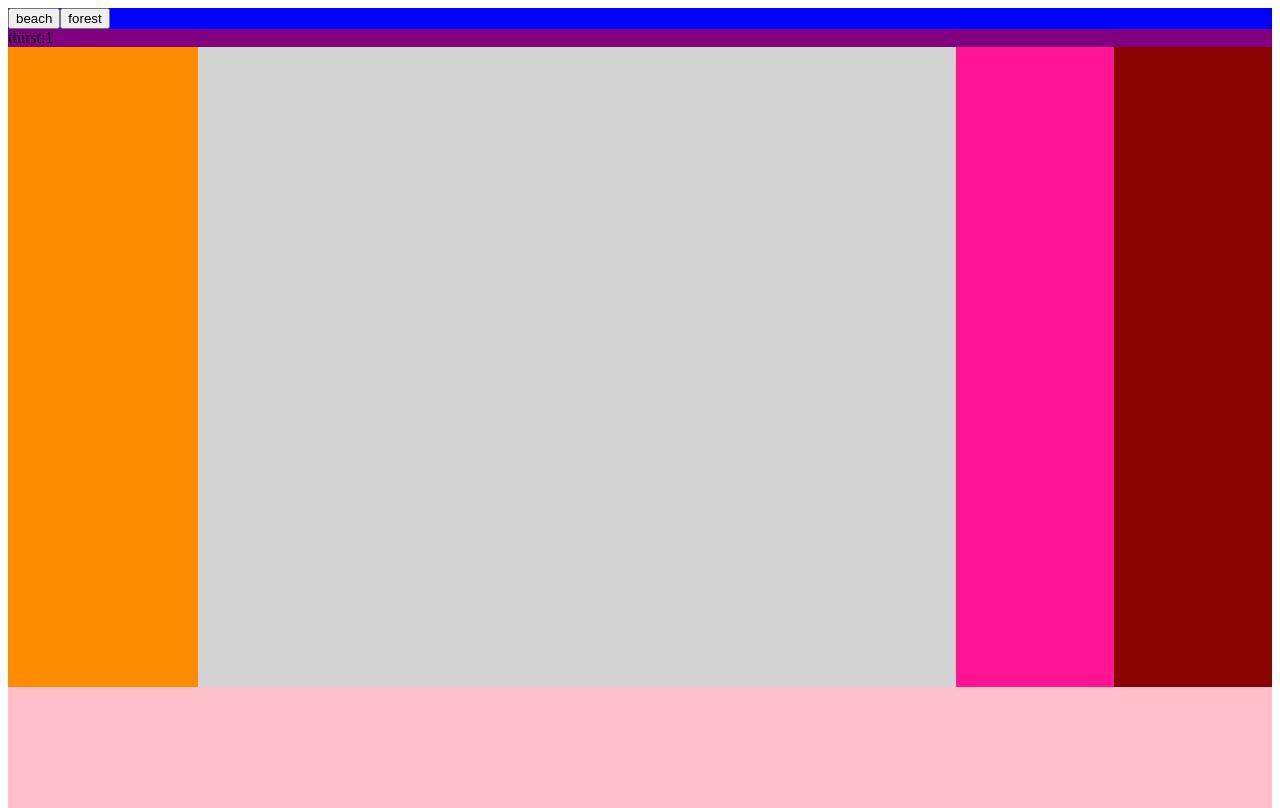
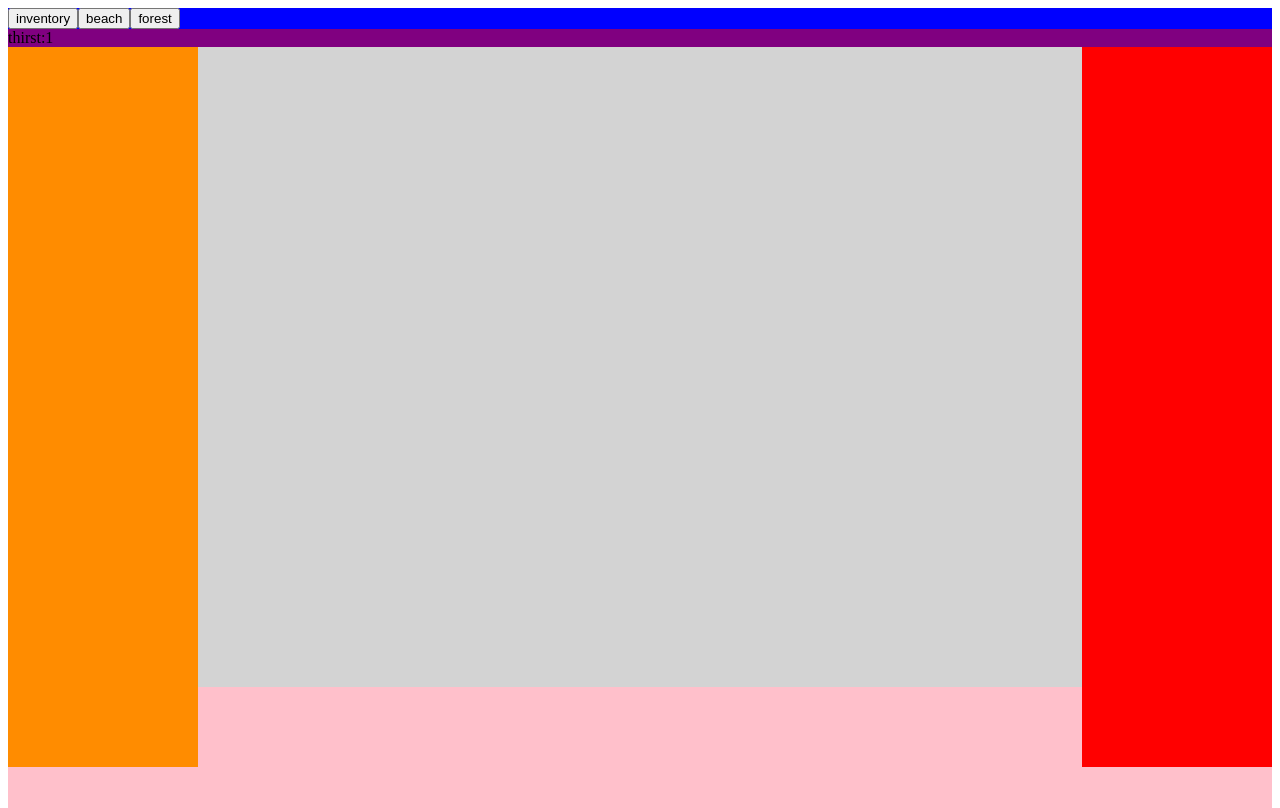
Before and after one commit to Elafane/Insula, a plain HTML site: page index.html in a window 1280 px wide. Drawn offline with Linux system fonts and the light colour scheme.

Commit message:
new inventory

```diff
--- a/beach.js
+++ b/beach.js
@@ -25,11 +25,11 @@ var beach = {
 	digged : function(){
 		var r = Math.random();
 		if(!inventory.items.cauldron.found && r > 0.8) {
-			inventory.add('cauldron',1);
+			inventory.addItem('cauldron',1);
 			display.writeMessage("You found a cauldron");
 		}
 		else if (r > 0.4) {
-			inventory.add('smallStone',1);
+			inventory.addResource('smallStone',1);
 			display.writeMessage("You found a small stone");
 		}
 		else {
@@ -40,15 +40,15 @@ var beach = {
 
 
 	buildFirePlace : function() {
-		if(!beach.fireplace.build && inventory.items.smallStone.amount >= 10){
-			inventory.use('smallStone',10);
+		if(!beach.fireplace.build && inventory.resources.smallStone.amount >= 10){
+			inventory.useResource('smallStone',10);
 			beach.fireplace.build = true;
 		}
 	},
 	fillCauldron : function(){
 		if(inventory.items.cauldron.amount > 0){
-			inventory.use('cauldron',1);
-			inventory.add('filledCauldron',1)
+			inventory.useItem('cauldron',1);
+			inventory.addItem('filledCauldron',1)
 		}
 	}
 
--- a/display.js
+++ b/display.js
@@ -11,12 +11,15 @@ var display = {
     update : function () {
         //display.updateMap();
         display.updateStatus();
-        display.updateInventory();
+        display.updateResources();
         //display.writeMessage(Date.now());
     },
     updateMap : function (){
         var html = $("<div></div>");
         var btn;
+		btn = $("<button>inventory</button>");
+		btn.click(display.showInventory);
+		html.append(btn);
         if(map.place.hasOwnProperty('beach')){
             btn = $("<button>beach</button>");
             btn.click(display.showBeach);
@@ -34,27 +37,30 @@ var display = {
 		html.append($("<span></span>").text("thirst:" + hero.thirst));
 		$("#status").html(html);
 	},
-    updateInventory : function(){
-        var items = inventory.items;
+    updateResources : function(){
+        var resources = inventory.resources;
         var table = $("<table></table>");
-        for(var item in items){
-            if(items[item].found){
+        for(var resource in resources){
+            if(resources[resource].found){
                 var tr = $("<tr></tr>");
-                tr.append($("<td></td>").text(items[item].name));
-                tr.append($("<td></td>").text(items[item].amount));
+                tr.append($("<td></td>").text(resources[resource].name));
+                tr.append($("<td></td>").text(resources[resource].amount));
                 table.append(tr);
             }
         }
-        $("#items").html(table);
-        var actions = $("<div></div>");
-        var fieldset;
-        if(inventory.items.filledCauldron.amount > 0){
+        $("#resources").html(table);
+    },
+    showInventory : function(){
+		var html = $("<div></div>");
+		var fieldset;
+		if(inventory.items.filledCauldron.amount > 0){
 			fieldset = $("<fieldset></fieldset>").append($("<legend></legend>").text("filled cauldron"));
-			fieldset.append($("<button></button>").text("drink").click(beach.drinkSaltWater));
-			actions.append(fieldset);
+			fieldset.append(($("<button></button>").text("drink salt water")).click(beach.drinkSaltWater));
+			html.append(fieldset);
 		}
-		$('#actions').html(actions);
-    },
+		$("#inventory").html(html);
+		$("#inventory").toggle();
+	},
     writeMessage : function(text){
         $("#messages div:first").remove();
         $("#messages").append($("<div></div>").text(text));
@@ -62,7 +68,7 @@ var display = {
     showBeach : function () {
         var html = $("<div></div>");
         var fieldset = $("<fieldset></fieldset>").append($("<legend></legend>").text("ocean"));
-        fieldset.append($("<button></button>").text("drink salt water").click(beach.drinkSaltWater));
+        fieldset.append(($("<button></button>").text("drink salt water")).click(beach.drinkSaltWater));
         if(inventory.items.cauldron.amount > 0){
 			fieldset.append($("<button></button>").text("fill cauldron").click(beach.fillCauldron));
 		}
@@ -70,7 +76,7 @@ var display = {
 
 		fieldset = $("<fieldset></fieldset>").append($("<legend></legend>").text("sand"));
 		fieldset.append($("<button></button>").text("dig").click(beach.dig));
-		if(!beach.fireplace.build && inventory.items.smallStone.found){
+		if(!beach.fireplace.build && inventory.resources.smallStone.found){
 			fieldset.append($("<button></button>").text("build fire place (10 small stone)").click(beach.buildFirePlace));
 		}
 		html.append(fieldset);
--- a/index.html
+++ b/index.html
@@ -18,11 +18,9 @@
         <div id="map"></div>
         <div id="status"></div>
         <div id="buttons"></div>
-        <div id="inventory">
-			<div id="items"></div>
-			<div id="actions"></div>
-        </div>
+        <div id="resources"></div>
         <div id="messages"></div>
      </div>
+     <div id="inventory"></div>
 </body>
 </html>
--- a/insula.css
+++ b/insula.css
@@ -11,25 +11,15 @@ body, html {
 #status {
     background-color: purple;
 }
-#inventory {
-    width: 25%;
-    height: 80%;
+#resources {
+    width: 15%;
+    height: 90%;
     float:right;
     background-color: red;
 }
-#items {
-    width: 50%;
-    height: 100%;
-    float:right;
-    background-color: darkred;
-}
-#actions {
-	height: 100%;
-	background-color: deeppink;
-}
 #buttons {
     width: 15%;
-    height: 80%;
+    height: 90%;
     float:left;
     background-color: darkorange;
 }
@@ -37,3 +27,12 @@ body, html {
     background-color: lightgrey;
     height: 80%;
 }
+#inventory {
+	position: absolute;
+	display: none;
+	top : 20%;
+	left : 25%;
+	width : 50%;
+	height : 60%;
+	background-color: hotpink;
+}
--- a/insula.js
+++ b/insula.js
@@ -16,7 +16,21 @@ var hero =  {
     hunger : 0
 };
 var inventory =  {
-	add : function(item,number) {
+	addResource : function(resource,number) {
+		if(inventory.resources.hasOwnProperty(resource)){
+			inventory.resources[resource].found = true;
+			inventory.resources[resource].amount += number;
+		}
+
+	},
+
+	useResource : function(resource,number) {
+		if(inventory.resources.hasOwnProperty(resource)){
+			inventory.resources[resource].amount -= number;
+		}
+	},
+
+	addItem : function(item,number) {
 		if(inventory.items.hasOwnProperty(item)){
 			inventory.items[item].found = true;
 			inventory.items[item].amount += number;
@@ -24,13 +38,31 @@ var inventory =  {
 
 	},
 
-	use : function(item,number) {
+	useItem : function(item,number) {
 		if(inventory.items.hasOwnProperty(item)){
 			inventory.items[item].amount -= number;
 		}
 	},
 
     items : {
+        cauldron : {
+            name : "cauldron",
+            found : false,
+            amount: 0
+        },
+        filledCauldron : {
+            name : "filled_cauldron",
+            found : false,
+            amount: 0
+        }
+
+    },
+    resources : {
+		smallStone : {
+            name : "small_stone",
+            found : false,
+            amount: 0
+        },
         leaf : {
             name : "leaf",
             found : false,
@@ -40,23 +72,9 @@ var inventory =  {
             name : "stick",
             found : false,
             amount: 0
-        },
-        cauldron : {
-            name : "cauldron",
-            found : false,
-            amount: 0
-        },
-        filledCauldron : {
-            name : "filled_cauldron",
-            found : false,
-            amount: 0
-        },
-        smallStone : {
-            name : "small_stone",
-            found : false,
-            amount: 0
         }
-    }
+
+	}
 };
 var map = {
 
```
